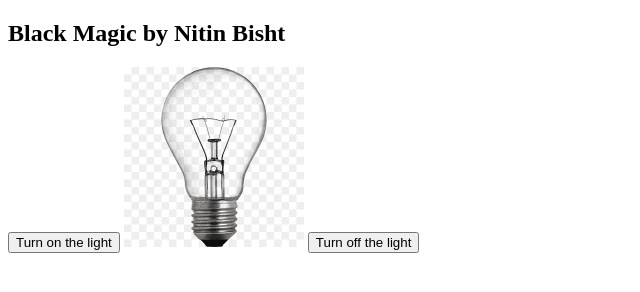
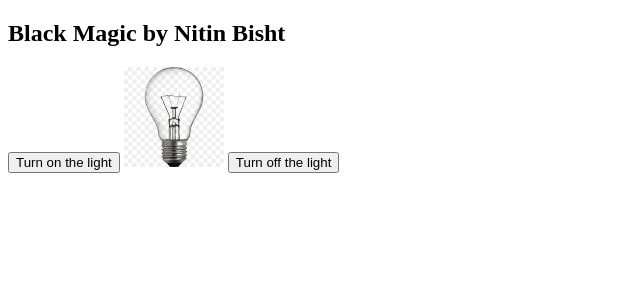
Before and after one commit to nitin61198/bulb_on-off, a plain HTML site: page index.html in a window 1280 px wide. Shown: the whole page, without its empty margins (0-640 px from the left). Drawn offline with Linux system fonts and the light colour scheme.

Commit message:
Update index.html

```diff
--- a/index.html
+++ b/index.html
@@ -16,7 +16,7 @@
 
 <button onclick="document.getElementById('myImage').src='bulb_onn.png'">Turn on the light</button>
 
-<img id="myImage" src="bulb_off.png" style="width:180px">
+<img id="myImage" src="bulb_off.png" style="width:100px">
 
 <button onclick="document.getElementById('myImage').src='bulb_off.png'">Turn off the light</button>
 
```
